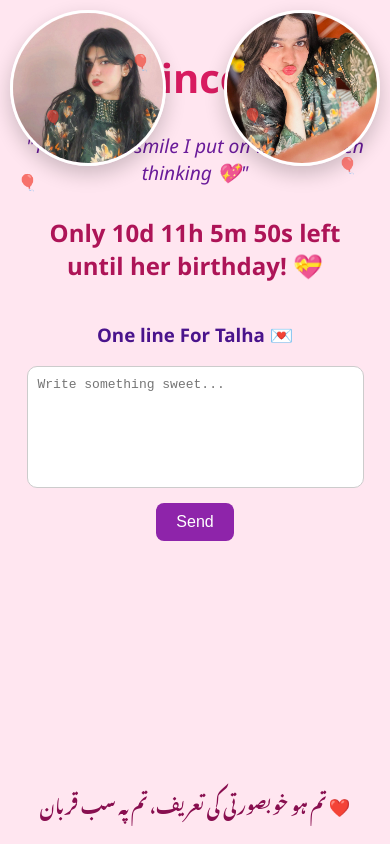
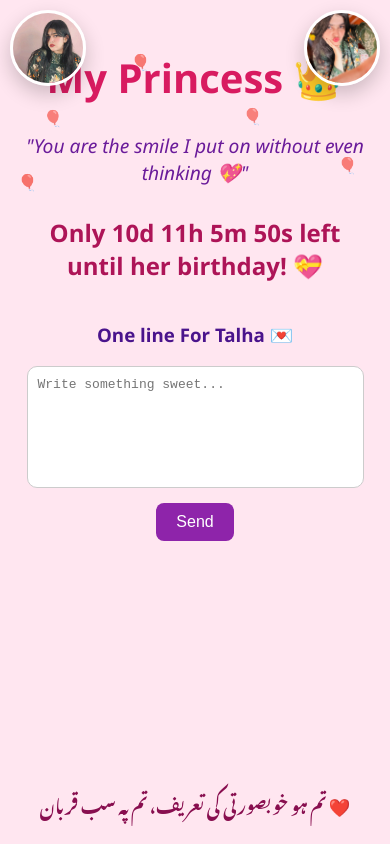
Before and after one commit to talhahameed23/my-princess-website, a plain HTML site: page birthday.html in a window 390 px wide. Shown: the top 844 px of the page. Drawn offline with Linux system fonts and the light colour scheme.

Commit message:
Update birthday.html

```diff
--- a/birthday.html
+++ b/birthday.html
@@ -75,8 +75,8 @@
     }
 
     img.corner-img {
-      width: 150px;
-      height: 150px;
+      width: 120px;
+      height: 120px;
       position: absolute;
       border-radius: 50%;
       object-fit: cover;
@@ -99,6 +99,13 @@
       right: 10px;
     }
 
+    @media (max-width: 600px) {
+      img.corner-img {
+        width: 70px;
+        height: 70px;
+      }
+    }
+
     .balloon {
       position: absolute;
       width: 40px;
@@ -114,7 +121,7 @@
 </head>
 <body>
 
-  <!-- 🎀 Top Corner Images -->
+  <!-- 🎀 Corner Images -->
   <img id="imgLeft" class="corner-img" src="ayesha1.jpg" alt="Left Side">
   <img id="imgRight" class="corner-img" src="ayesha2.jpg" alt="Right Side">
 
@@ -135,7 +142,7 @@
   <!-- Urdu Poetry -->
   <div class="poetry" id="poetry"></div>
 
-  <!-- ✅ Firebase -->
+  <!-- Firebase SDK -->
   <script src="https://www.gstatic.com/firebasejs/8.10.0/firebase-app.js"></script>
   <script src="https://www.gstatic.com/firebasejs/8.10.0/firebase-database.js"></script>
 
@@ -170,7 +177,7 @@
       countdown.innerHTML = `Only ${d}d ${h}h ${m}m ${s}s left until her birthday! 💝`;
     }, 1000);
 
-    // 💬 Urdu Poetry Logic - daily change based on full date
+    // 💬 Poetry Change Daily
     const urduPoetry = [
       "تیری مسکراہٹ میری دنیا کو روشن کرتی ہے 🌸",
       "تو چاندنی راتوں کی وہ روشنی ہے جو دل کو چھو جائے ✨",
@@ -178,12 +185,12 @@
       "تم ہو خوبصورتی کی تعریف، تم پہ سب قربان ❤️",
       "تجھ سے حسین کوئی لمحہ نہیں 💫"
     ];
-    const dateStr = new Date().toISOString().split('T')[0]; // "2025-08-02"
+    const dateStr = new Date().toISOString().split('T')[0];
     let dailyIndex = [...dateStr].reduce((sum, char) => sum + char.charCodeAt(0), 0);
     dailyIndex = dailyIndex % urduPoetry.length;
     document.getElementById("poetry").innerText = urduPoetry[dailyIndex];
 
-    // 💌 Message Submission
+    // 💌 Submit Message
     function submitMessage() {
       const msg = document.getElementById("messageInput").value.trim();
       if (msg.length === 0) return;
@@ -196,7 +203,7 @@
     }
   </script>
 
-  <!-- 🎈 Floating Balloons -->
+  <!-- 🎈 Balloons -->
   <script>
     for (let i = 0; i < 15; i++) {
       const balloon = document.createElement('div');
@@ -208,5 +215,6 @@
       document.body.appendChild(balloon);
     }
   </script>
+
 </body>
 </html>
```
